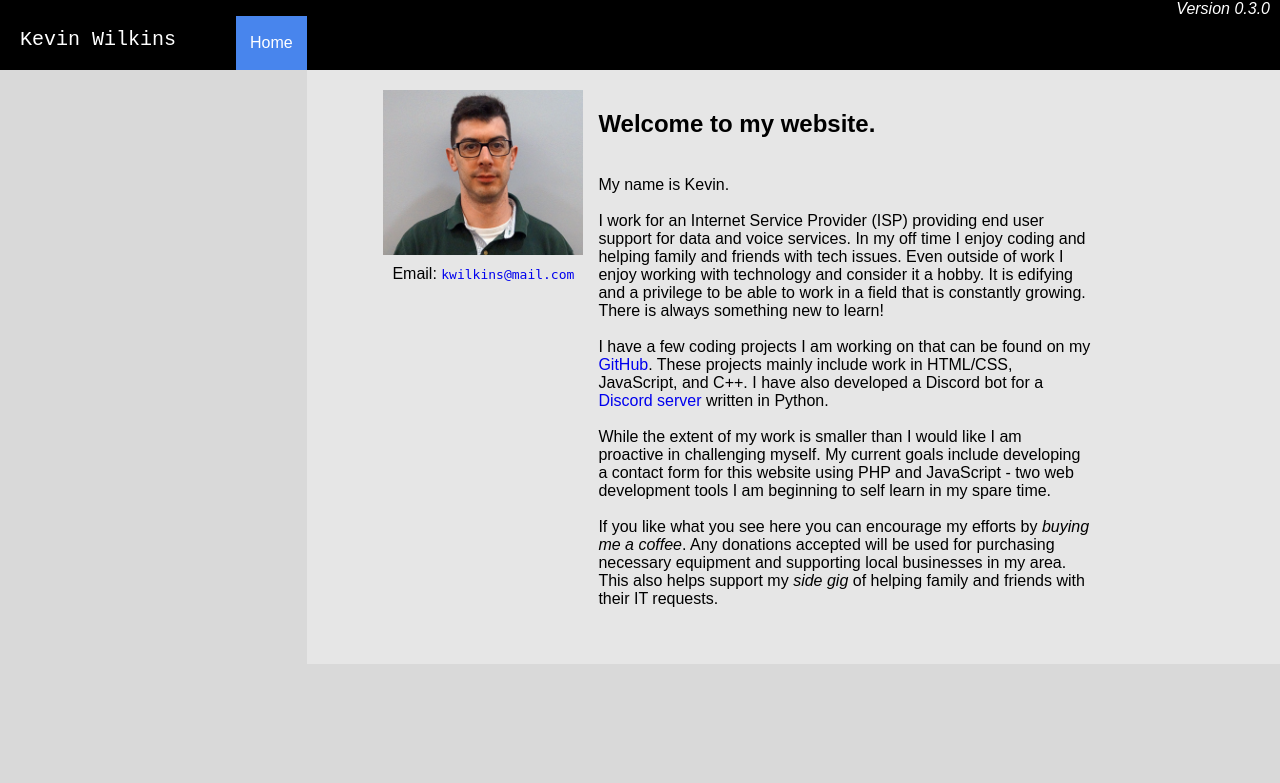
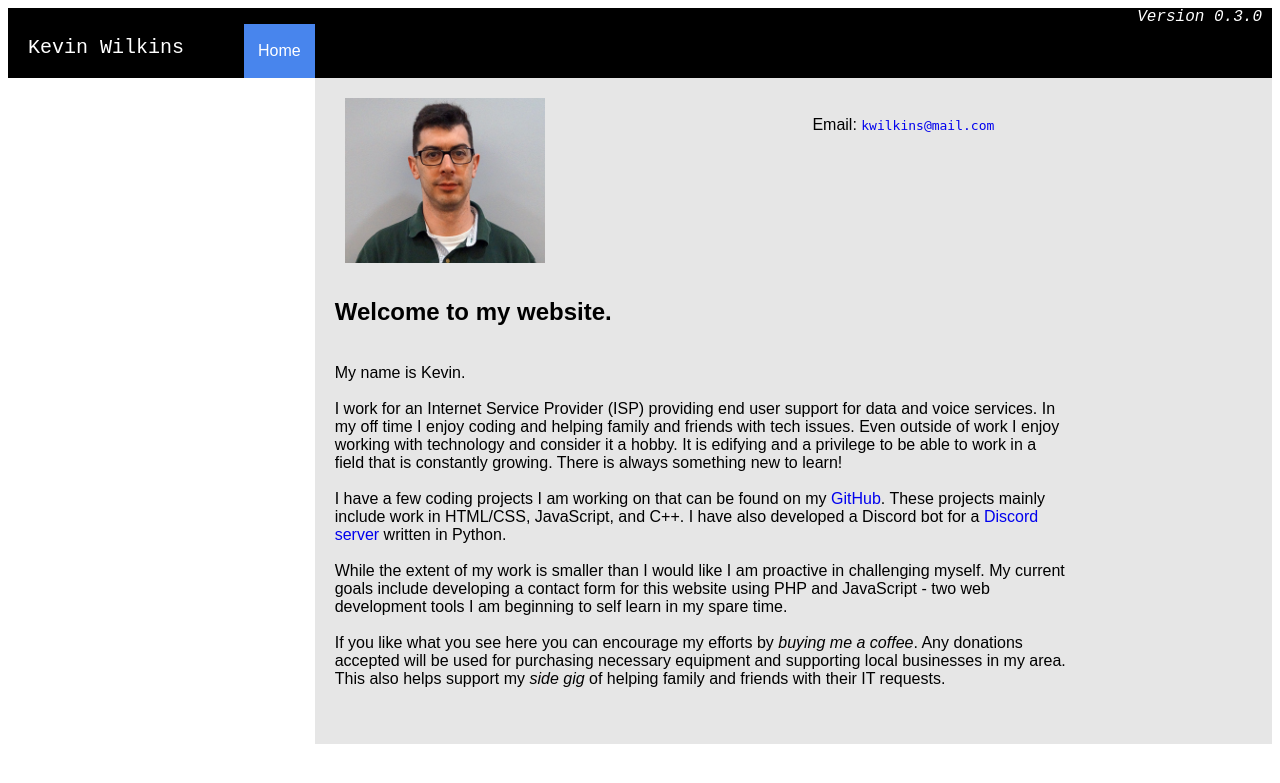
Before and after one commit to kawilkins/KevinWilkins, a PHP site: page / in a window 1280 px wide. Shown: the top 783 px of the page. Run offline with PHP 8.4, Linux system fonts and the light colour scheme.

Commit message:
Changed body class to be main class. Add formatting to SiteVersion class.

```diff
--- a/stylesheets/global.css
+++ b/stylesheets/global.css
@@ -1,5 +1,5 @@
 /*Body parameters*/
-body {
+.main {
     margin: 0;
     font-family: Arial, Helvetica, sans-serif;
     background-color: #D9D9D9;
@@ -23,11 +23,17 @@ body {
 .grid-container {
     display: grid;
     grid-gap: 5px;
-    grid-template-columns: auto auto;
-    max-width: 90%;
+    max-width: auto;
     margin: auto;
     background-color: #E6E6E6;
     align-content: center;
+}
+
+.profilePicture {
+    float: left;
+    margin: 10px;
+    height: 165px;
+    width: 200px;
 }
 
 /* Paragraph */
@@ -40,7 +46,6 @@ body {
 }
 
 /* Hyperlinks */
-
 .email {
     font-family: monospace;
     text-decoration: none;
@@ -59,4 +64,6 @@ body {
 .SiteVersion {
     text-align: right;
     padding-right: 10px;
+    color: #FFFFFF;
+    font-family: 'Courier New', Courier, monospace;
 }
```
